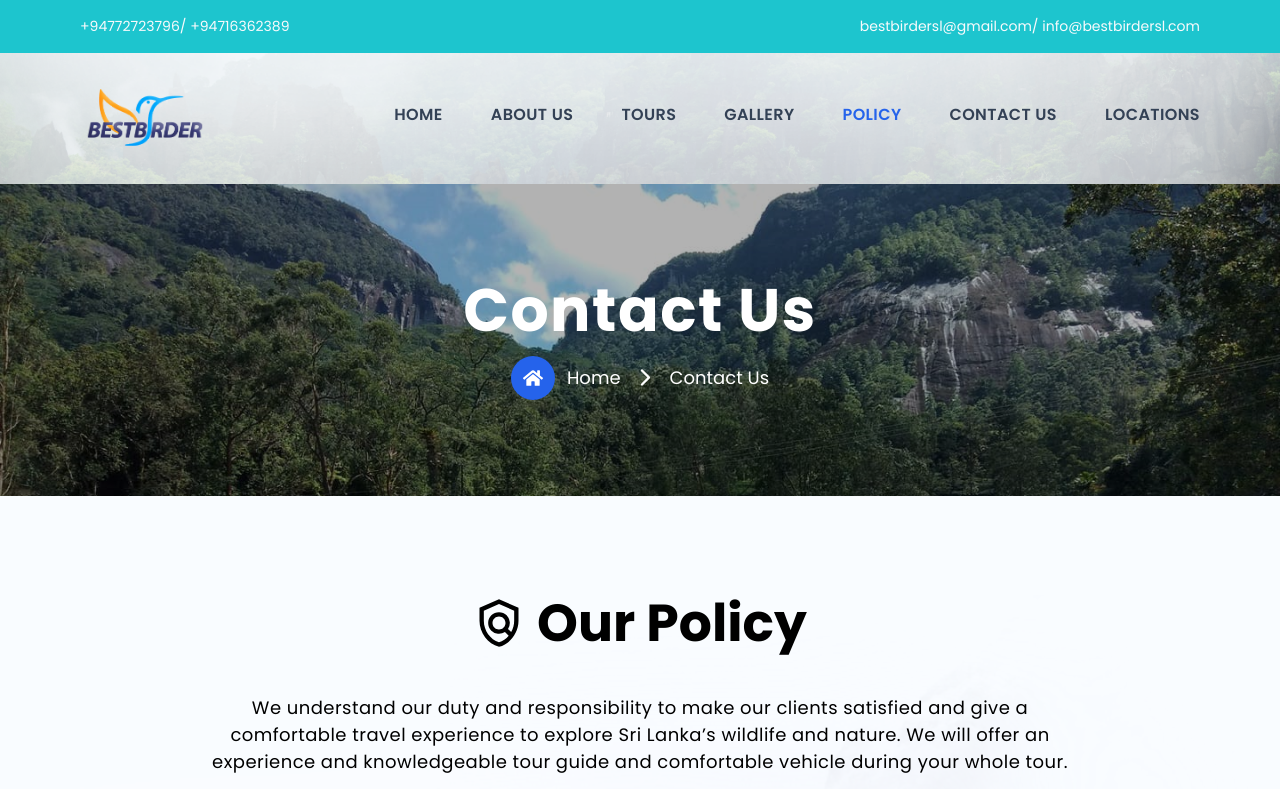
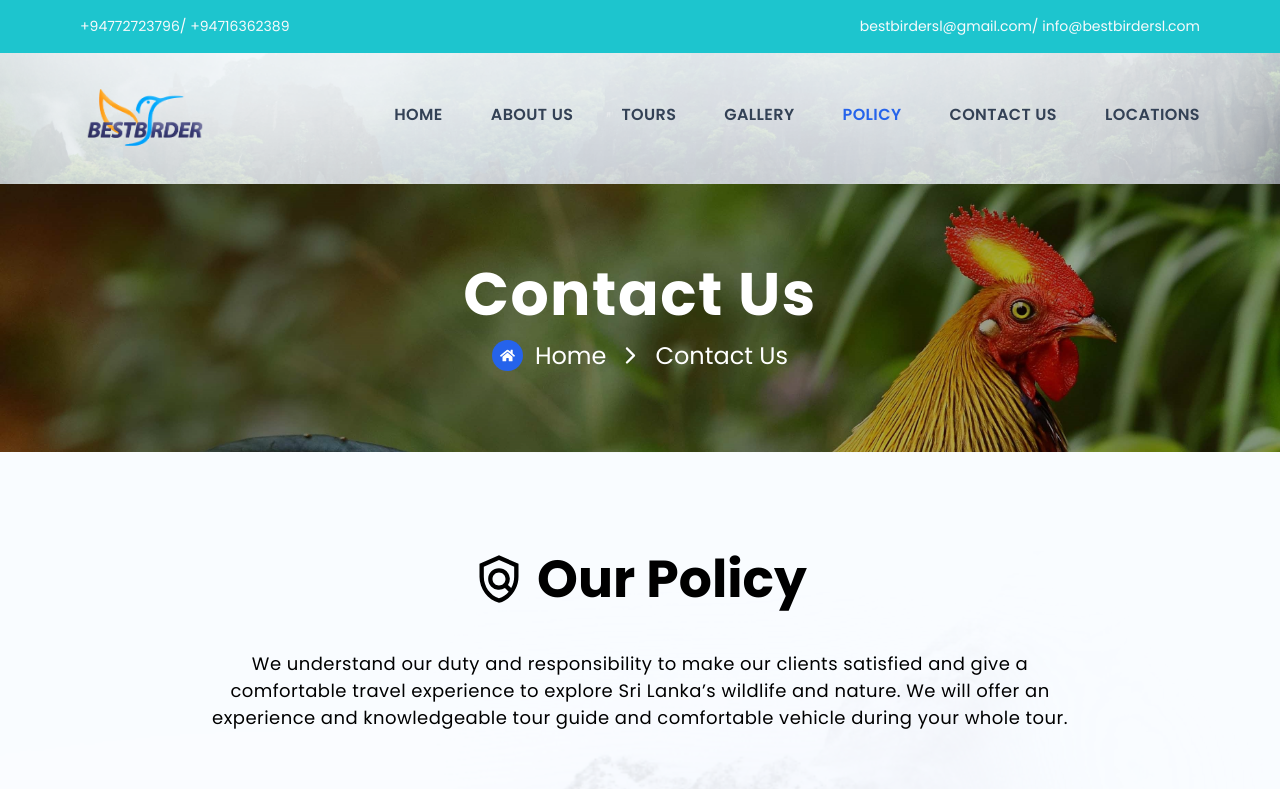
Before and after one commit to kalanadidulanga/bestbirder, a React (Vite) app: page /policy in a window 1280 px wide. Shown: the top 789 px of the page. Built offline with nearby package versions, Linux system fonts and the light colour scheme.

Commit message:
frontend done

```diff
--- a/src/App.jsx
+++ b/src/App.jsx
@@ -20,6 +20,7 @@ import AllReviews from "./pages/AllReviews";
 import Login from "./pages/adminPages/Login";
 import Dashboard from "./pages/adminPages/Dashboard";
 import ClientLayout from "./layouts/ClientLayout";
+import SingleTour from "./pages/SingleTour";
 
 function App() {
 
@@ -33,6 +34,7 @@ function App() {
           <Route path="/" element={<Home />} />
           <Route path="/about_us" element={<AboutUs />} />
           <Route path="/tours" element={<Tours />} />
+          <Route path="/tours/:tour" element={<SingleTour />} />
           <Route path="/gallery" element={<Gallery />} />
           <Route path="/policy" element={<Policy />} />
           <Route path="/contact_us" element={<ContactUs />} />
--- a/src/components/PageHeader.jsx
+++ b/src/components/PageHeader.jsx
@@ -3,19 +3,22 @@ import { FaHome } from 'react-icons/fa'
 import { IoIosArrowForward } from 'react-icons/io'
 import { Link } from 'react-router-dom'
 
-const PageHeader = ({ name }) => {
+const PageHeader = ({ name,image }) => {
     return (
         <>
-            <section className=' bg-banner1 bg-cover bg-center'>
-                <div className=' bg-black/30'>
-                    <div className=' max-container padding-contaoner py-24 overflow-hidden'>
-                        <div className=' flex flex-col items-center justify-center gap-4'>
-                            <h2 className=' text-white text-4xl md:text-6xl font-bold tracking-wide'>{name}</h2>
-                            <div className=' flex items-center gap-3'>
-                                <div className=' bg-primary rounded-full p-3 flex justify-center items-center'><FaHome color='white' size={20} /></div>
-                                <Link to={'/'} className=' text-white regular-18 cursor-pointer hover:underline'>Home</Link>
-                                <IoIosArrowForward color='white' size={25} />
-                                <p className=' text-white regular-18'>{name}</p>
+            <section className=' bg-banner1 bg-cover bg-center '>
+                <div className=' bg-black/30 relative w-full h-auto flex flex-col overflow-hidden'>
+                    <img src={image} alt="" className=' absolute z-0 w-full h-full object-cover object-top' />
+                    <div className=' w-full h-full bg-black/30 z-50'>
+                        <div className=' max-container padding-contaoner py-14 md:py-16 lg:py-20 overflow-hidden z-50'>
+                            <div className=' flex flex-col items-center justify-center gap-4'>
+                                <h2 className=' text-white text-center text-4xl md:text-5xl lg:text-6xl font-bold tracking-wide'>{name}</h2>
+                                <div className=' flex items-center gap-3'>
+                                    <div className=' bg-primary rounded-full p-2 flex justify-center items-center'><FaHome color='white' size={15} /></div>
+                                    <Link to={'/'} className=' text-white text-lg md:text-xl lg:text-2xl cursor-pointer hover:underline'>Home</Link>
+                                    <IoIosArrowForward color='white' size={25} />
+                                    <p className=' text-white text-lg md:text-xl lg:text-2xl text-center'>{name}</p>
+                                </div>
                             </div>
                         </div>
                     </div>
--- a/src/pages/AboutUs.jsx
+++ b/src/pages/AboutUs.jsx
@@ -17,7 +17,7 @@ const AboutUs = () => {
     <>
       {/* <Navbar /> */}
 
-      <PageHeader name="About Us" />
+      <PageHeader name="About Us" image={"/images/birds/2.JPG"} />
 
       <section className=" w-full h-auto overflow-hidden">
         <div className="bg-image5 bg-cover bg-bottom w-full">
--- a/src/pages/AllReviews.jsx
+++ b/src/pages/AllReviews.jsx
@@ -17,7 +17,7 @@ const AllReviews = () => {
             <div className=' max-container padding-container py-24'>
                 <div className=' flex flex-col'>
                     <div className=" flex flex-col gap-3 w-full h-auto items-center pb-10">
-                        <h1 className=" text-5xl md:text-6xl font-bold text-center text-emerald-500">All Reviews</h1>
+                        <h1 className=" text-5xl md:text-6xl font-bold text-center text-primary">All Reviews</h1>
                         <p className=" text-sm text-gray-700 text-center">All of your reviews have a personal touch</p>
                     </div>
 
--- a/src/pages/BestLocations.jsx
+++ b/src/pages/BestLocations.jsx
@@ -9,7 +9,7 @@ const BestLocations = () => {
     <>
       {/* <Navbar /> */}
 
-      <PageHeader name="Best Locations" />
+      <PageHeader name="Best Locations" image={"/images/birds/8.JPG"}/>
 
       <section className=" w-full h-auto overflow-hidden">
         <div className="bg-image5 bg-cover bg-bottom w-full">
--- a/src/pages/ContactUs.jsx
+++ b/src/pages/ContactUs.jsx
@@ -45,7 +45,7 @@ const ContactUs = () => {
 
       {/* <Navbar /> */}
 
-      <PageHeader name="Contact Us" />
+      <PageHeader name="Contact Us" image={"/images/birds/7.jpg"}/>
 
       <section className=' w-full h-auto overflow-hidden'>
         <div className=' bg-cover bg-center w-full'>
--- a/src/pages/Gallery.jsx
+++ b/src/pages/Gallery.jsx
@@ -46,7 +46,7 @@ const Gallery = () => {
     <>
       {/* <Navbar /> */}
 
-      <PageHeader name="Gallery"/>
+      <PageHeader name="Gallery" image={"/images/birds/3.JPG"}/>
 
       <section className="w-full overflow-hidden bg-white">
         <div className=" w-full   bg-cover bg-center  py-24">
--- a/src/pages/Home.jsx
+++ b/src/pages/Home.jsx
@@ -146,7 +146,7 @@ const Home = () => {
                                     Research and Conservation
                                 </h4>
                                 <p className=" text-justify text-sm md:text-base mt-5 indent-16">
-                                Today, half of the forests have been lost due to deforestation, agriculture, forest industry and urbanization in the world and its continues to lose 15million hectares of forests each year (Hermosilla A.C. 2000). We highly believe and consider eco-friendly tourism in Sri Lanka as well as in the world. It spurs global education and encourages awareness of the issues of habitat degradation and biodiversity loss. For that, we also conduct biodiversity conservation and research projects in Sri Lanka. In addition we published peer reviews in local and international journals of <a href="https://www.researchgate.net/profile/Indika-Peabotuwage" target="_blank" rel="noopener noreferrer" className=" text-primary3 hover:underline">our research findings</a>. We addressed school students and public audiences to how important biodiversity conservation is at the moment on a global scale. Furthermore, we are contributing our knowledge and data with government and non-government organizations for their activities (Ex: National Red List) in conservation. We provide clay bottles for clients to bring a message and reduce plastic usage. At the end, we bring our conservation message to our clients during their tours and let them understand how important biodiversity conservation and eco-friendly tourism is on the planet.
+                                    Today, half of the forests have been lost due to deforestation, agriculture, forest industry and urbanization in the world and its continues to lose 15million hectares of forests each year (Hermosilla A.C. 2000). We highly believe and consider eco-friendly tourism in Sri Lanka as well as in the world. It spurs global education and encourages awareness of the issues of habitat degradation and biodiversity loss. For that, we also conduct biodiversity conservation and research projects in Sri Lanka. In addition we published peer reviews in local and international journals of <a href="https://www.researchgate.net/profile/Indika-Peabotuwage" target="_blank" rel="noopener noreferrer" className=" text-primary3 hover:underline">our research findings</a>. We addressed school students and public audiences to how important biodiversity conservation is at the moment on a global scale. Furthermore, we are contributing our knowledge and data with government and non-government organizations for their activities (Ex: National Red List) in conservation. We provide clay bottles for clients to bring a message and reduce plastic usage. At the end, we bring our conservation message to our clients during their tours and let them understand how important biodiversity conservation and eco-friendly tourism is on the planet.
                                 </p>
                             </div>
                         </div>
@@ -182,17 +182,13 @@ const Home = () => {
                                         </CardHeader>
                                         <CardContent className=" pb-24">
                                             <div className=""></div>
-                                            <p className="indent-10 text-justify regular-16 tracking-wide leading-relaxed pb-5">
+                                            <p className="indent-10 line-clamp-6 text-justify regular-16 tracking-wide leading-relaxed">
                                                 {props.description}
                                             </p>
                                         </CardContent>
                                         <CardFooter className="flex flex-col absolute inset-x-0 bottom-0">
-                                            <div className=" border w-full m-0 p-0 border-gray"></div>
-                                            <Link to={"/contact_us"} className="mt-5 cursor-pointer">
-                                                <p className=" bold-18 hover:text-primary transition-all duration-200">
-                                                    Contact us
-                                                </p>
-                                            </Link>
+                                            <div className=' border w-full m-0 p-0 border-gray'></div>
+                                            <Link to={`/tours/${props.title}`} className='mt-5 cursor-pointer'><p className=' bold-18 hover:text-primary transition-all duration-200'>View</p></Link>
                                         </CardFooter>
                                     </Card>
                                 ))}
@@ -390,7 +386,7 @@ const Home = () => {
                                                     </div>
                                                 </div>
 
-                                                <button className='bg-green-500 text-white px-10 py-4 rounded-full hover:bg-emerald-500 transition-all duration-200 hover:shadow-lg hover:shadow-green-500'>Add Your Review</button>
+                                                <button className='bg-primary text-white px-10 py-4 rounded-full hover:bg-primary2 transition-all duration-200 hover:shadow-lg hover:shadow-primary2'>Add Your Review</button>
 
                                             </div>
                                         </DialogDescription>
--- a/src/pages/Policy.jsx
+++ b/src/pages/Policy.jsx
@@ -14,7 +14,7 @@ const Policy = () => {
     <>
       {/* <Navbar /> */}
 
-      <PageHeader name="Contact Us" />
+      <PageHeader name="Contact Us" image={"/images/birds/6.JPG"}/>
 
       <section className=' w-full h-auto overflow-hidden'>
         <div className='bg-image5 bg-cover bg-bottom w-full'>
--- /dev/null
+++ b/src/pages/SingleTour.jsx
@@ -0,0 +1,41 @@
+import { Button } from '@/components/ui/button';
+import { TOURS } from '@/constants';
+import React from 'react'
+import { Link, useParams } from 'react-router-dom'
+
+const SingleTour = () => {
+    const { tour } = useParams();
+
+    const tourData = TOURS.find(item => item.title === tour)
+
+    return (
+        <>
+            {/* <div>SingleTour {tour}</div> */}
+            <div className=' w-full overflow-hidden h-auto'>
+                <div className=' max-container padding-container py-24'>
+                    <div className=' flex flex-col lg:flex-row gap-5 lg:gap-10'>
+                        <div className=' flex flex-1'>
+                            <img src={tourData.image} alt={tourData.title} className=' object-cover object-center rounded-xl w-full' />
+                        </div>
+                        <div className=' flex flex-1 flex-col gap-5'>
+                            <h4 className=' text-primary text-2xl font-semibold'>{tourData.title}</h4>
+                            <p className=' indent-10 text-justify'>{tourData.description}</p>
+                            <Button
+                                asChild
+                                className=" max-w-[180px] py-6 bg-primary hover:bg-primary2 text-white rounded-xl text-lg hover:shadow-lg hover:shadow-primary2/50 transition-all duration-300"
+                                // variant="secondary"
+                                // size="lg"
+                            >
+                                <Link to="/contact_us" >
+                                    Contact Us
+                                </Link>
+                            </Button>
+                        </div>
+                    </div>
+                </div>
+            </div>
+        </>
+    )
+}
+
+export default SingleTour
--- a/src/pages/Tours.jsx
+++ b/src/pages/Tours.jsx
@@ -15,7 +15,7 @@ const Tours = () => {
     <>
       {/* <Navbar /> */}
 
-      <PageHeader name="Tours" />
+      <PageHeader name="Tours" image={"/images/birds/1.jpg"}/>
 
       <section className=' w-full h-auto overflow-hidden'>
         <div className='bg-tour bg-cover bg-center w-full'>
@@ -34,12 +34,12 @@ const Tours = () => {
                       </div>
                     </CardHeader>
                     <CardContent className=" pb-24">
-                      <div className=''></div>
-                      <p className='indent-10 text-justify regular-16 tracking-wide leading-relaxed pb-5'>{props.description}</p>
+                      {/* <div className=''></div> */}
+                      <p className='indent-10 line-clamp-6 text-justify regular-16 tracking-wide leading-relaxed'>{props.description}</p>
                     </CardContent>
                     <CardFooter className="flex flex-col absolute inset-x-0 bottom-0">
                       <div className=' border w-full m-0 p-0 border-gray'></div>
-                      <Link to={"/contact_us"} className='mt-5 cursor-pointer'><p className=' bold-18 hover:text-primary transition-all duration-200'>Contact us</p></Link>
+                      <Link to={`/tours/${props.title}`} className='mt-5 cursor-pointer'><p className=' bold-18 hover:text-primary transition-all duration-200'>View</p></Link>
                     </CardFooter>
                   </Card>
                 ))}
```
